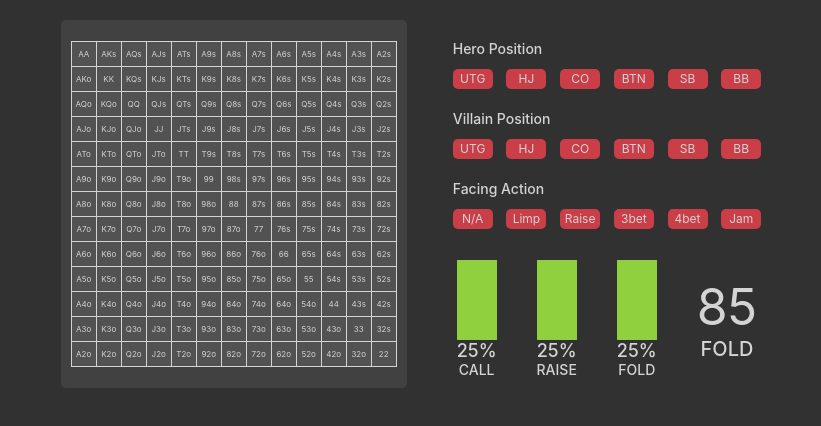
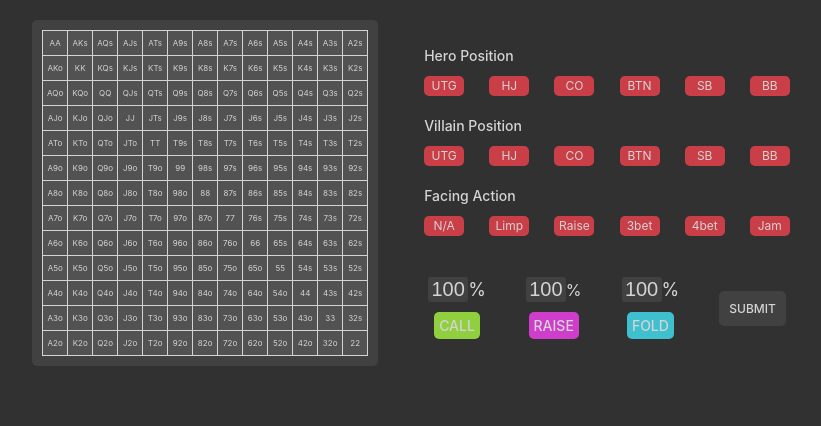
Before and after one commit to evanmoses/realtimepre, a React (Create React App) app in the folder client/: page / in a window 1280 px wide. Shown: the top 426 px of the page, without its empty margins (216-1037 px from the left). Built offline with nearby package versions, Linux system fonts and the light colour scheme.

Commit message:
finalize styling

```diff
--- a/client/src/App.css
+++ b/client/src/App.css
@@ -1,5 +1,9 @@
 * {
   box-sizing: border-box;
+}
+
+button {
+  user-select: none;
 }
 
 .App {
@@ -60,7 +64,7 @@
 }
 
 .button-container {
-  margin: 10px;
+  margin: 0 10px;
   display: flex;
   flex-direction: column;
 }
@@ -99,6 +103,7 @@
 }
 
 .freq-container {
+  margin-top: 20px;
   display: flex;
   flex-direction: row;
   justify-content: center;
@@ -110,8 +115,7 @@
 }
 
 .bar {
-  height: 80px;
-  background-color: #90cf3e;
+  height: 100px;
 }
 
 .frequency {
@@ -124,6 +128,18 @@
   font-weight: 500;
 }
 
+.freq-input {
+  font-size: 18px;
+}
+
+.action-btn {
+  font-size: 14px;
+  font-weight: 500;
+  padding: 5px;
+  border-radius: 5px;
+  margin-top: 10px;
+}
+
 .randomizer {
   font-size: 50px;
 }
@@ -133,9 +149,32 @@
   font-weight: 500;
 }
 
+.set-freq {
+  width: 40px;
+  font-size: 20px;
+  background-color: #414141;
+  color: #d4d4d4;
+  text-align: center;
+  border-radius: 3px;
+}
+
+.set-freq:focus {
+  background-color: #414141;
+  box-shadow: 0 0 0 2px #525252;
+}
+
+.set-freq::placeholder {
+  color: #d4d4d4;
+}
+
 .submit-btn {
-  background-color: #ca3e47;
+  background-color: #414141;
   border-radius: 5px;
   padding: 10px;
-  font-size: 0.8rem;
+  font-size: 12px;
+  font-weight: 500;
 }
+
+.submit-btn:hover, .submit-btn:active {
+  background-color: #525252;
+}
--- a/client/src/components/Dash.jsx
+++ b/client/src/components/Dash.jsx
@@ -1,13 +1,16 @@
 import React from 'react';
 import Buttons from './Buttons.jsx'
 import FreqSelect from './FreqSelect.jsx'
+import FreqDisplay from './FreqDisplay.jsx'
 
 function Dash() {
   return (
     <div className="dashbox">
       <div className="dash-container">
         <Buttons />
+        {/* <FreqDisplay /> */}
         <FreqSelect />
+
       </div>
     </div>
   )
--- a/client/src/components/FreqDisplay.jsx
+++ b/client/src/components/FreqDisplay.jsx
@@ -1,3 +1,30 @@
-// <div className="bar-container">
-//   <button className="submit-btn">Submit Range</button>
-// </div>
+ import React from 'react';
+
+ function FreqDisplay() {
+   return (
+     <div className="freq-container">
+      <div className="bar-container">
+        <div className="bar" style={{backgroundColor: "#90cf3e"}}></div>
+        <div className="frequency">25%</div>
+        <div className="action">CALL</div>
+      </div>
+      <div className="bar-container">
+        <div className="bar" style={{backgroundColor: "#cf3eca"}}></div>
+        <div className="frequency">25%</div>
+        <div className="action">RAISE</div>
+      </div>
+      <div className="bar-container">
+        <div className="bar" style={{backgroundColor: "#3ec0cf"}}></div>
+        <div className="frequency">25%</div>
+        <div className="action">FOLD</div>
+      </div>
+      <div  className="bar-container">
+        <div className="randomizer">85</div>
+        <div className="action-large">FOLD</div>
+      </div>
+
+     </div>
+   );
+ }
+
+ export default FreqDisplay;
--- a/client/src/components/FreqSelect.jsx
+++ b/client/src/components/FreqSelect.jsx
@@ -4,25 +4,26 @@
   return (
     <div className="freq-container">
       <div className="bar-container">
-        <div className="bar"></div>
-        <div className="frequency">25%</div>
-        <div className="action">CALL</div>
+        <div className="freq-input">
+          <input className="set-freq" type="text" placeholder="100"/><span>%</span>
+        </div>
+        <button className="action-btn" style={{backgroundColor: "#90cf3e"}}>CALL</button>
       </div>
       <div className="bar-container">
-        <div className="bar"></div>
-        <div className="frequency">25%</div>
-        <div className="action">RAISE</div>
+        <div className="freq=input">
+          <input className="set-freq" type="text" placeholder="100"/><span>%</span>
+        </div>
+        <button className="action-btn" style={{backgroundColor: "#cf3eca"}}>RAISE</button>
       </div>
       <div className="bar-container">
-        <div className="bar"></div>
-        <div className="frequency">25%</div>
-        <div className="action">FOLD</div>
+        <div className="freq-input">
+          <input className="set-freq" type="text" placeholder="100"/><span>%</span>
         </div>
-      <div  className="bar-container">
-        <div className="randomizer">85</div>
-        <div className="action-large">FOLD</div>
+        <button className="action-btn" style={{backgroundColor: "#3ec0cf"}}>FOLD</button>
       </div>
-
+      <div className="bar-container">
+        <button className="submit-btn">SUBMIT</button>
+      </div>
     </div>
   );
 }
--- a/client/src/index.css
+++ b/client/src/index.css
@@ -22,3 +22,10 @@ button, input[type="submit"], input[type="reset"] {
   cursor: pointer;
   outline: inherit;
 }
+
+input, input:focus {
+  background: none;
+  border: none;
+  box-shadow: none;
+  outline: none;
+}
```
Lines whose indentation alone changed are shown as unchanged.
